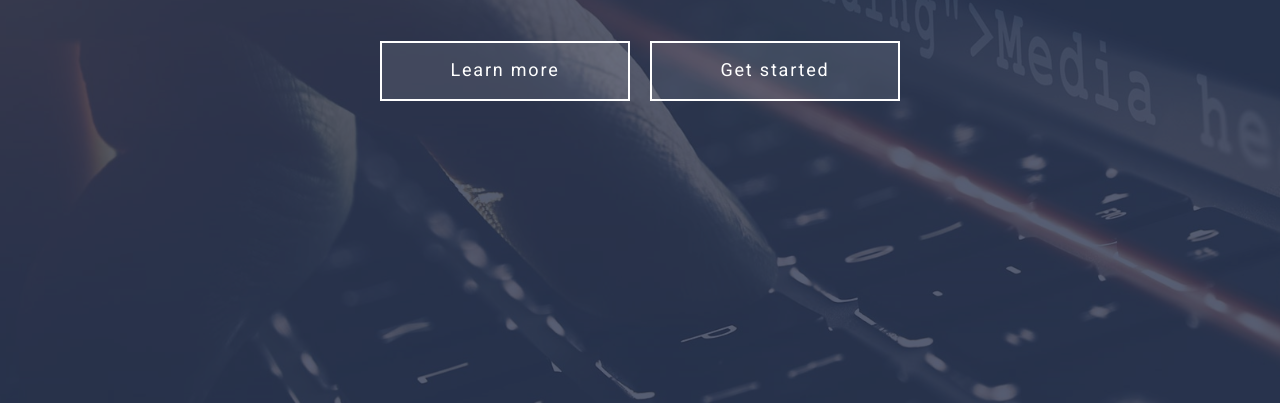
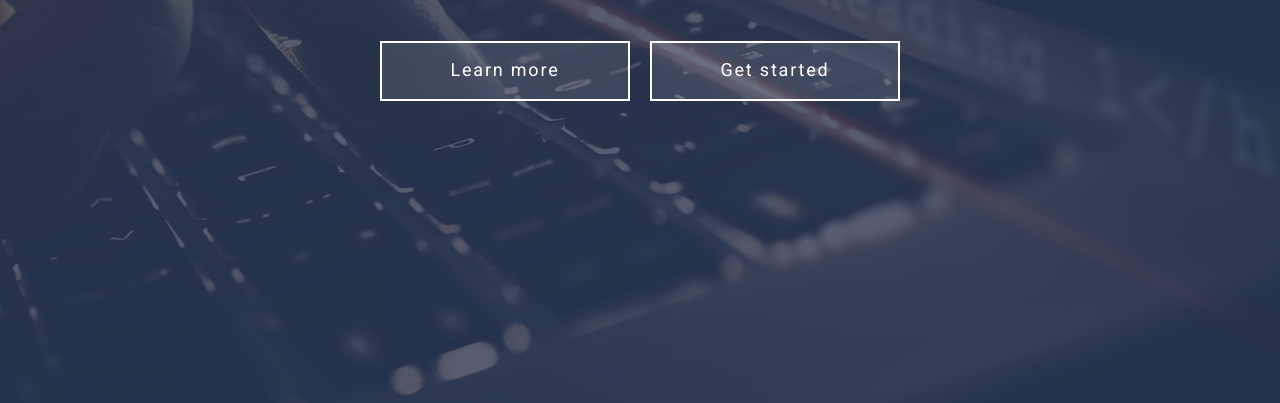
Before and after one commit to TatyanaGadion/grid-test1, a website: page index.html in a window 1280 px wide. Shown: the part 397-800 px from the top of the page. Drawn offline with Linux system fonts and the light colour scheme.

Commit message:
небольшие правки черновика

```diff
--- a/assets/scss/common/_typography.scss
+++ b/assets/scss/common/_typography.scss
@@ -7,6 +7,7 @@
 html {
   font-family: $font-main;
   font-size: $font-size;
+  overflow-y: scroll;
 }
 
 body {
--- a/assets/scss/components/header/_header.scss
+++ b/assets/scss/components/header/_header.scss
@@ -10,4 +10,6 @@
   color: $color-light;
   background-color: $color-primary;
   background-image: url(../img/img-header.png);
+  background-position: center;
+  background-size: cover;
 }
```
Also changed, not shown: assets/css/style.css.
